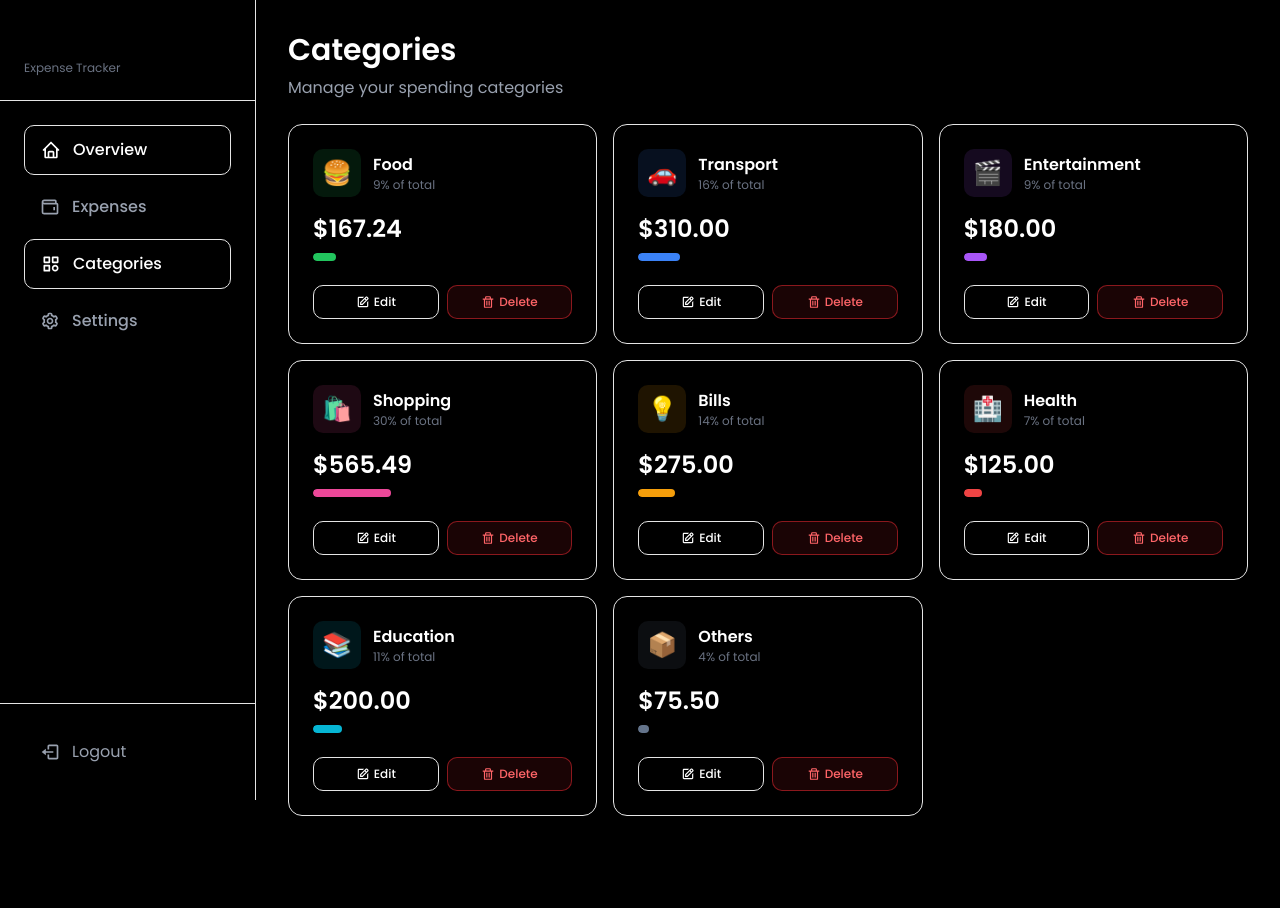
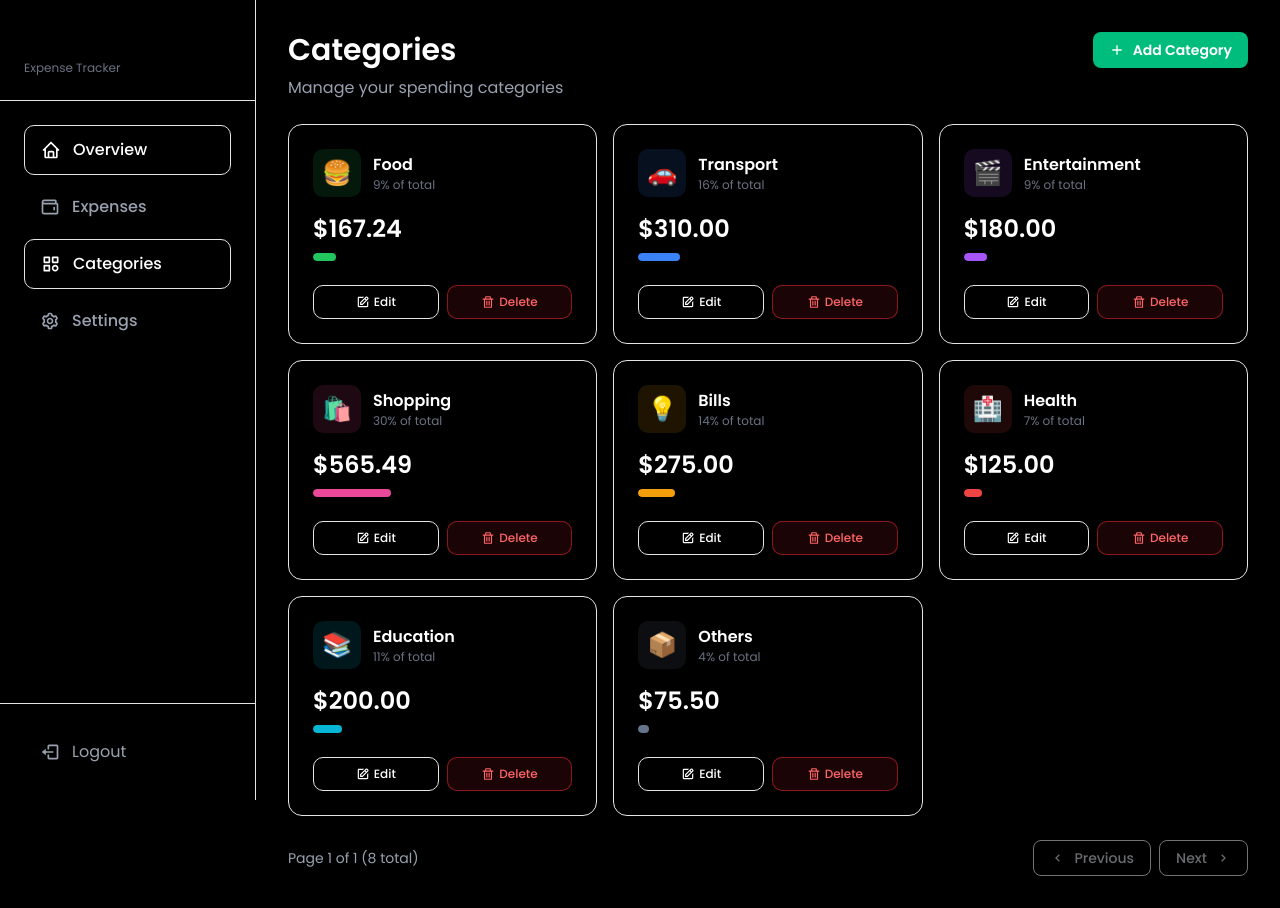
Before and after one commit to Thilina2468/spend-sense, a Next.js app: page /dashboard/categories in a window 1280 px wide. Before the commit the page ends 848 px from the top, so only its background shows below. Built offline with nearby package versions, Linux system fonts and the light colour scheme.

Commit message:
Add pagination to categories page
- Display 10 categories per page
- Add Previous/Next navigation with chevron icons
- Show page counter and total categories
- Auto-reset page on category deletion

```diff
--- a/src/app/dashboard/categories/page.tsx
+++ b/src/app/dashboard/categories/page.tsx
@@ -1,13 +1,13 @@
 'use client';
 
-import { useState, useMemo } from 'react';
+import { useState, useMemo, useEffect } from 'react';
 import { Button } from '@/components/ui/button';
 import CategoryCard from '../components/CategoryCard';
 import CategoryForm from '../components/CategoryForm';
 import DeleteConfirmDialog from '../components/DeleteConfirmDialog';
 import { mockCategories, calculateStats, mockExpenses } from '@/lib/mock-data';
 import { Category } from '@/types/dashboard';
-import { BiPlus } from 'react-icons/bi';
+import { BiPlus, BiChevronLeft, BiChevronRight } from 'react-icons/bi';
 
 export default function CategoriesPage() {
   const [categories, setCategories] = useState<Category[]>(mockCategories);
@@ -15,9 +15,22 @@ export default function CategoriesPage() {
   const [editingCategory, setEditingCategory] = useState<Category | undefined>();
   const [deleteConfirmOpen, setDeleteConfirmOpen] = useState(false);
   const [deleteId, setDeleteId] = useState<string | null>(null);
+  const [currentPage, setCurrentPage] = useState(0);
+  const itemsPerPage = 10;
+  const totalPages = Math.ceil(categories.length / itemsPerPage);
 
   const stats = useMemo(() => calculateStats(mockExpenses), []);
   const totalSpent = stats.totalAllTime;
+
+  const paginatedCategories = categories.slice(currentPage * itemsPerPage, (currentPage + 1) * itemsPerPage);
+
+  useEffect(() => {
+    if (currentPage >= totalPages && totalPages > 0) {
+      setCurrentPage(totalPages - 1);
+    } else if (totalPages === 0) {
+      setCurrentPage(0);
+    }
+  }, [categories.length, totalPages]);
 
   const handleAddClick = () => {
     setEditingCategory(undefined);
@@ -61,7 +74,7 @@ export default function CategoriesPage() {
         </div>
         <Button
           onClick={handleAddClick}
-          className="bg-neon-green hover:bg-neon-green/90 text-black font-semibold flex items-center gap-2"
+          className="bg-emerald-500 hover:bg-emerald-600 text-white font-semibold flex items-center gap-2"
         >
           <BiPlus size={20} />
           Add Category
@@ -69,12 +82,13 @@ export default function CategoriesPage() {
       </div>
 
       {categories.length === 0 ? (
-        <div className="text-center py-12 bg-dark-card border border-dark-border rounded-xl">
+        <div className="text-center py-12 bg-dark-card/40 backdrop-blur-md border border-dark-border/30 rounded-xl">
           <p className="text-gray-400 mb-4">No categories yet. Create one to get started!</p>
         </div>
       ) : (
+        <>
           <div className="grid grid-cols-1 md:grid-cols-2 lg:grid-cols-3 gap-4">
-          {categories.map((category) => {
+            {paginatedCategories.map((category) => {
               const categoryExpenses = mockExpenses.filter((exp) => exp.category === category.name);
               const categoryTotal = categoryExpenses.reduce((sum, exp) => sum + exp.amount, 0);
               const percentage = totalSpent > 0 ? Math.round((categoryTotal / totalSpent) * 100) : 0;
@@ -90,6 +104,31 @@ export default function CategoriesPage() {
               );
             })}
           </div>
+
+          <div className="flex items-center justify-between mt-6">
+            <div className="text-sm text-gray-400">
+              Page {currentPage + 1} of {totalPages} ({categories.length} total)
+            </div>
+            <div className="flex gap-2">
+              <Button
+                onClick={() => setCurrentPage(Math.max(0, currentPage - 1))}
+                disabled={currentPage === 0}
+                className="bg-dark-card/40 border border-dark-border/30 hover:bg-dark-card/60 text-gray-300 disabled:opacity-50 disabled:cursor-not-allowed flex items-center gap-2"
+              >
+                <BiChevronLeft size={20} />
+                Previous
+              </Button>
+              <Button
+                onClick={() => setCurrentPage(Math.min(totalPages - 1, currentPage + 1))}
+                disabled={currentPage === totalPages - 1}
+                className="bg-dark-card/40 border border-dark-border/30 hover:bg-dark-card/60 text-gray-300 disabled:opacity-50 disabled:cursor-not-allowed flex items-center gap-2"
+              >
+                Next
+                <BiChevronRight size={20} />
+              </Button>
+            </div>
+          </div>
+        </>
       )}
 
       <CategoryForm
```
Lines whose indentation alone changed are shown as unchanged.
